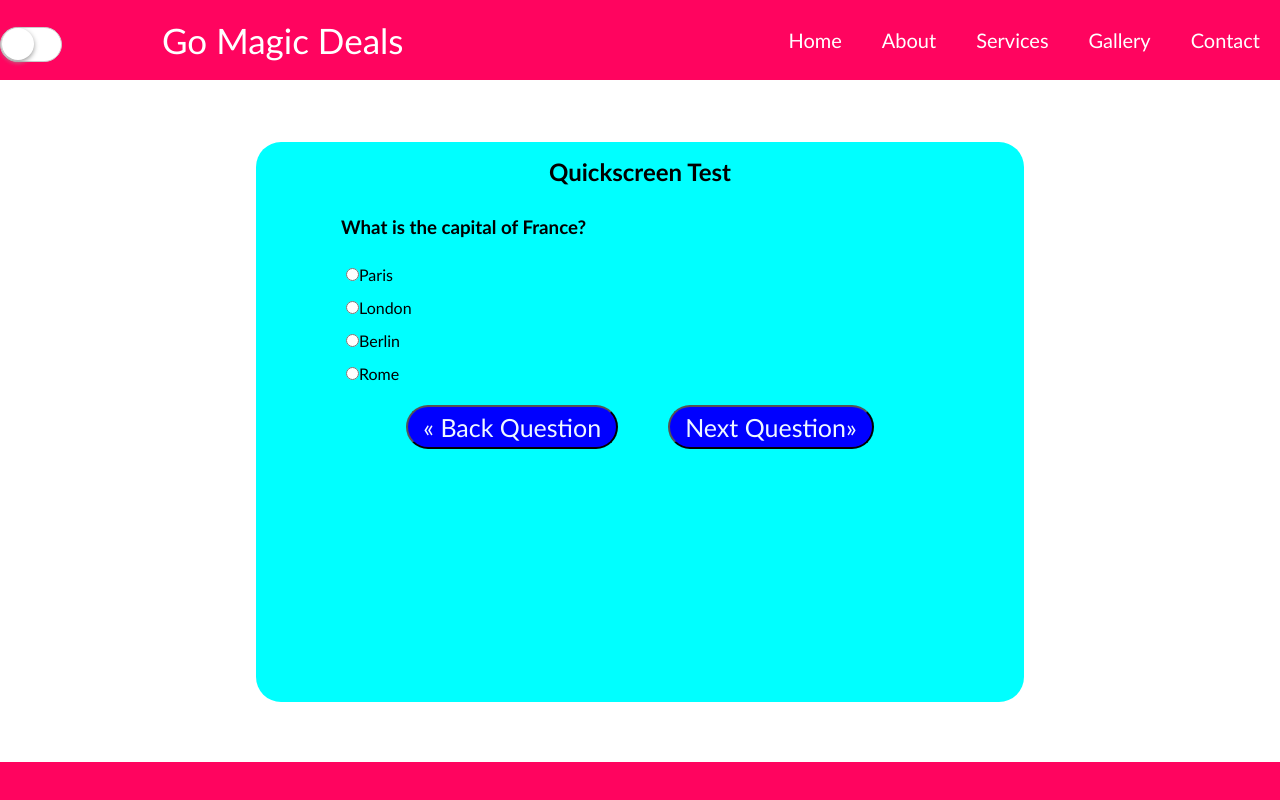
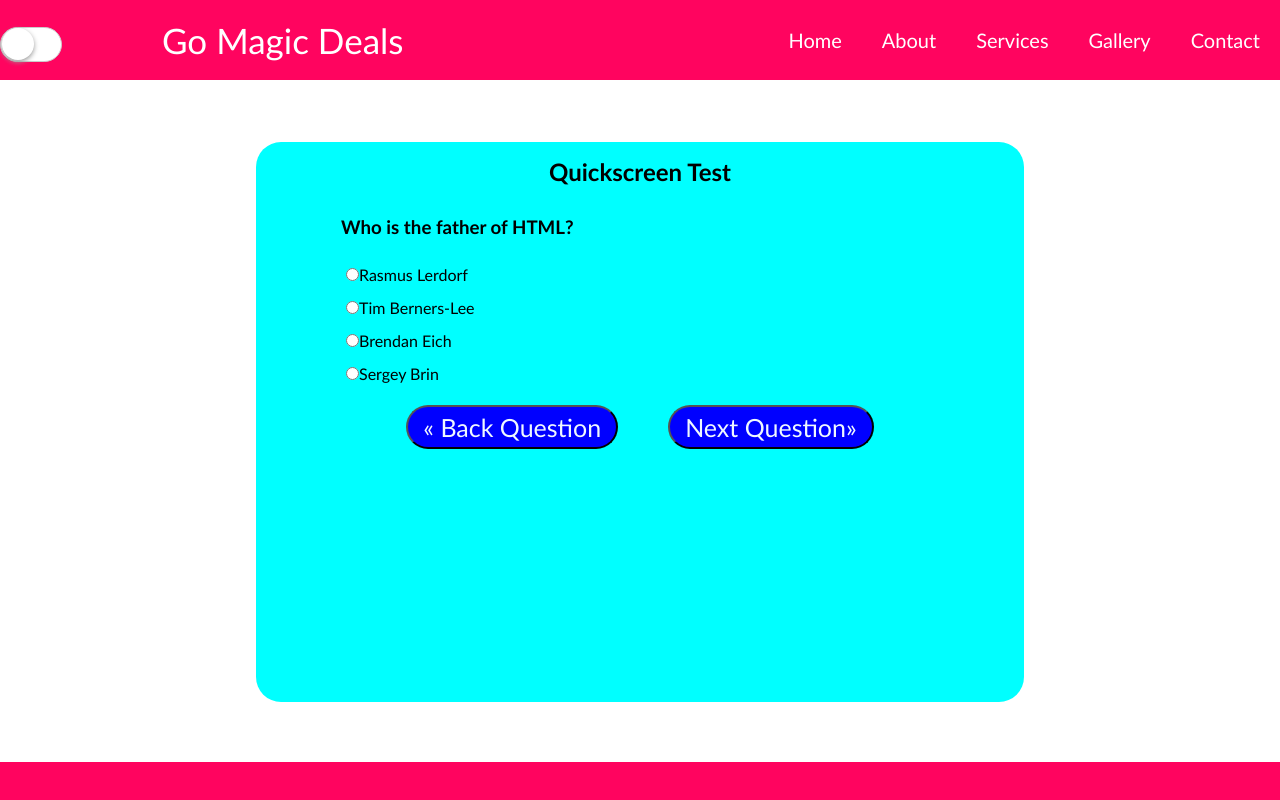
Before and after one commit to jitender046/gomagicdeals, a React (Create React App) app: page /quickscreen in a window 1280 px wide. Shown: the top 800 px of the page. Built offline with nearby package versions, Linux system fonts and the light colour scheme.

Commit message:
add a check Show five question tottal no of question

```diff
--- a/src/QuickScreen/Quickscreen test.jsx
+++ b/src/QuickScreen/Quickscreen test.jsx
@@ -1,16 +1,19 @@
-import React, { useState } from "react";
+import React, { useState , useEffect  } from "react";
 import './Quickscreen test.css';
 import Header from "../Header Footer/Header";
 import Footer from "../Header Footer/Footer";
+
 function QuizTest() {
   const [currentQuestion, setCurrentQuestion] = useState(0);
   const [score, setScore] = useState(0);
   const [showResults, setShowResults] = useState(false);
+  const [randomQuestions, setRandomQuestions] = useState([]);
+
 
   const questions = [
     {
-      question: "What is the capital of France?",
-      answers: ["Paris", "London", "Berlin", "Rome"],
+      question: "Who is the father of HTML?",
+      answers: ["Rasmus Lerdorf", "Tim Berners-Lee", "Brendan Eich", "Sergey Brin"],
       correct: 0,
     },
     {
@@ -23,8 +26,58 @@ function QuizTest() {
       answers: ["Vatican City", "Monaco", "Nauru", "Tuvalu"],
       correct: 0,
     },
+    {
+      question: "What is the largest mammal on Earth?",
+      answers: ["Blue whale", "Fin whale", "Humpback whale", "Sperm"],
+      correct: 0,
+    },
+    {
+      question:"Amongst which of the following statement is TRUE about backend developmen",
+      answers: ["Back-end development handles the user interface and interactions","Front-end and back-end development are responsible for the same tasks and can be used interchangeably","Back-end development manages data storage and server-side logic","Back-end development focuses on the client-side code"],
+      correct: 2,
+    },
+    {
+      question: "What is the most widely used programming language in the world?",
+      answers: ["Python", "Java", "JavaScript", "C++"],
+      correct: 2,
+    },
+    {
+      question: "What is the primary function of a database in a web application?",
+      answers: ["To store and manage user data", "To handle user authentication and authorization", ],
+      correct: 0,
+    },
+    {
+      question:"What is HTML?",
+      answers: ["HTML describes the structure of a webpage", "HTML is the standard markup language mainly used to create web pages","HTML consists of a set of elements that helps the browser how to view the content"," All of the mentioned"],
+      correct: 3,
+    },
 
   ];
+
+  useEffect(() => {
+    const getRandomQuestions = (array, num) => {
+      const shuffled = shuffleArray(array);
+      return shuffled.slice(0, num); // Get the first 'num' elements from the shuffled array
+    };
+
+  function shuffleArray(array) {
+    for (let i = array.length - 1; i > 0; i--) {
+      const j = Math.floor(Math.random() * (i + 1));
+      [array[i], array[j]] = [array[j], array[i]];
+    }
+    return array;
+  }
+
+  // function getRandomQuestions(array, num) {
+  //   const shuffled = shuffleArray(array);
+  //   return shuffled.slice(0, num); // Get the first 'num' elements from the shuffled array
+  // }
+  setRandomQuestions(getRandomQuestions(questions, 5));
+},[]);
+console.log(randomQuestions);
+
+//   let random = questions.sort(() => Math.random() - 0.5);
+// console.log(random);
 
   const handleAnswer = (answerIndex) => {
     if (answerIndex === questions[currentQuestion].correct) {
@@ -45,7 +98,7 @@ function QuizTest() {
 
 
   const handleNext = () => {
-    if (currentQuestion < questions.length - 1) {
+    if (currentQuestion < randomQuestions.length - 1) {
       setCurrentQuestion(currentQuestion + 1);
     }
     else{
@@ -61,18 +114,18 @@ function QuizTest() {
           <div className="view_result">
             <h2>Results</h2>
             <p>
-              You scored {score} out of {questions.length}.
+              You scored {score} out of {randomQuestions.length}.
             </p>
           </div>
         ) : (
           <div className="Question-box">
             <h2>Quickscreen Test</h2>
-            {currentQuestion === questions.length ? (
+            {currentQuestion === randomQuestions.length ? (
               <h3 id="center">Thanks for taking the QuickscreenTest!</h3>
             ) : (
               <h3 className="Question">{questions[currentQuestion].question}</h3>
             )}
-            {currentQuestion === questions.length  ? (
+            {currentQuestion === randomQuestions.length  ? (
               <p id="center">If you want to see your result then click on Show Result button.</p>
             ) : (
               <ul key={currentQuestion}>
@@ -92,13 +145,13 @@ function QuizTest() {
               </ul>
             )}
 
-            {currentQuestion === questions.length  ? (
+            {currentQuestion === randomQuestions.length  ? (
               <h2 id="center"><button onClick={handleShowResults}>Show Results</button></h2>
             ) : (
               <h2 id="center">
                 <button onClick={handleBack}>&laquo; Back Question</button>
                 <button onClick={handleNext}>
-                  {currentQuestion === questions.length - 1 ? 'Submit' : 'Next Question'}&raquo;
+                  {currentQuestion === randomQuestions.length - 1 ? 'Submit' : 'Next Question'}&raquo;
                 </button>              </h2>
 
             )}
```
